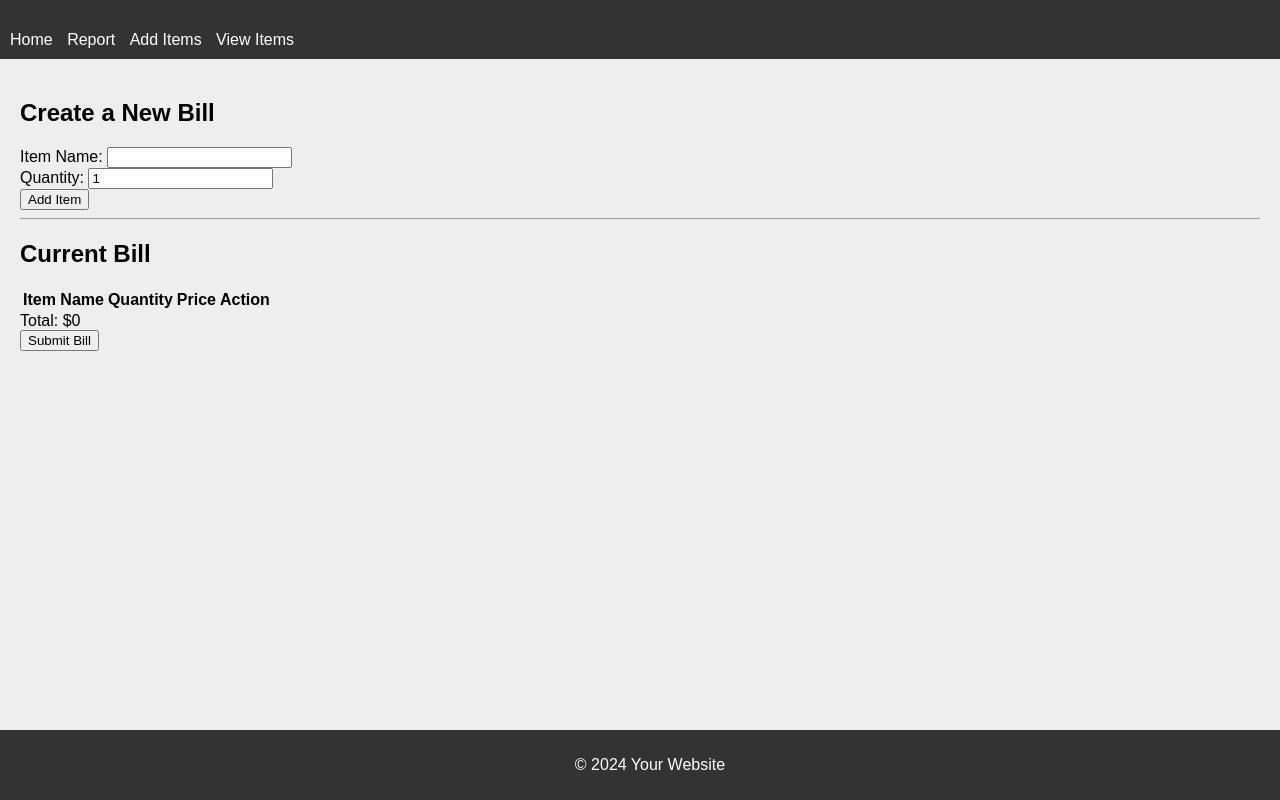
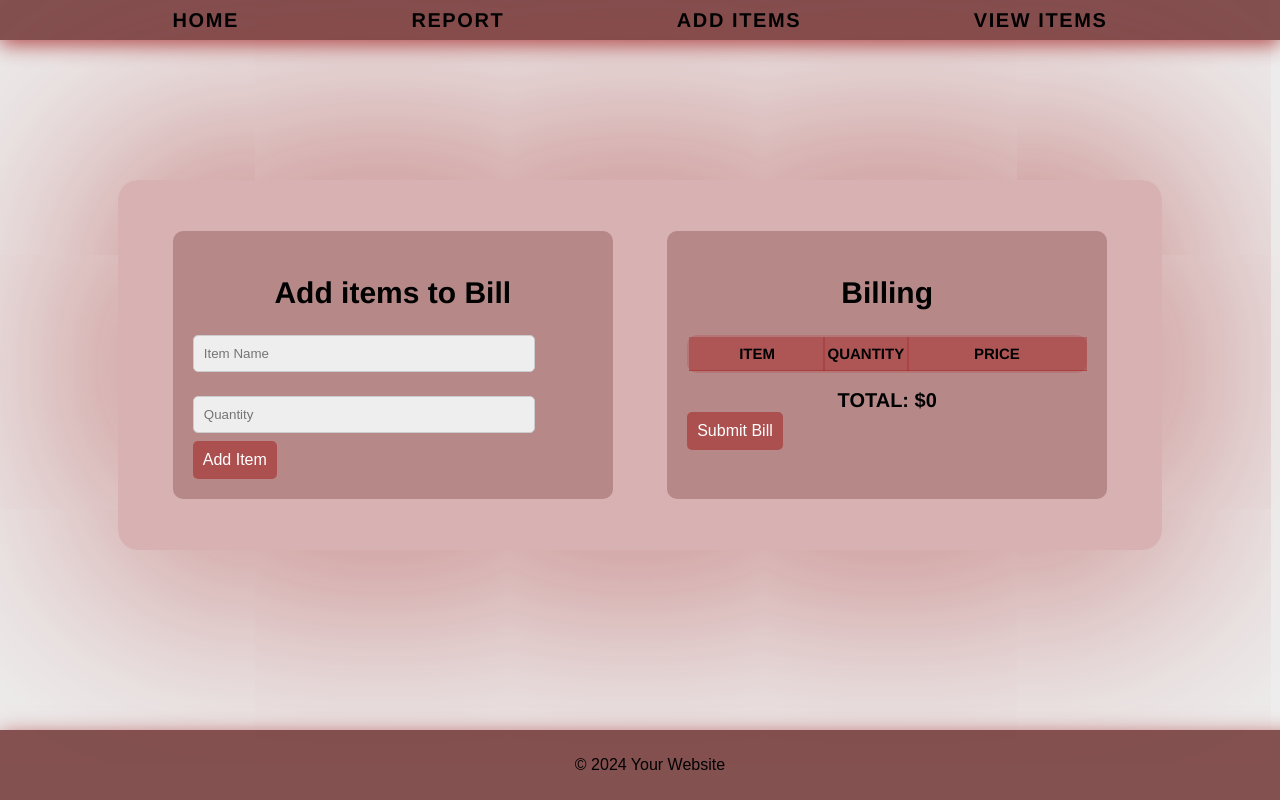
Before and after one commit to NuthanB/BillingSystem, a Flask app: page / in a window 1280 px wide. Run offline with Flask 3, Linux system fonts and the light colour scheme; lists and menus that the app fills with data are empty.

Commit message:
UI for homepage

```diff
--- a/app/static/css/style.css
+++ b/app/static/css/style.css
@@ -6,25 +6,33 @@ body {
   background-color: #eee;
 }
 
-header {
-  background-color: #333;
-  color: #fff;
-  padding: 10px;
+header,
+footer {
+  background-color: rgba(105, 42, 42, 0.8);
+  box-shadow: 0 5px 20px rgba(165, 42, 42, 0.8);
 }
 
 nav ul {
   list-style-type: none;
   margin: 0;
   padding: 0;
+  display: flex;
+  justify-content: space-evenly;
+  align-items: center;
+  flex-flow: wrap;
+  height: 5vh;
 }
 
 nav ul li {
-  display: inline;
-  margin-right: 10px;
+  text-transform: uppercase;
+  font-family: "Franklin Gothic Medium", "Arial Narrow", Arial, sans-serif;
+  font-size: 20px;
+  font-weight: 600;
+  letter-spacing: 0.1rem;
 }
 
 nav ul li a {
-  color: #fff;
+  color: #000;
   text-decoration: none;
 }
 
@@ -33,8 +41,6 @@ main {
 }
 
 footer {
-  background-color: #333;
-  color: #fff;
   padding: 10px;
   position: fixed;
   bottom: 0;
@@ -87,8 +93,10 @@ footer {
   width: 100%;
 }
 
-input[type="email"], #email,
-input[type="password"] {
+input[type="email"],
+#email,
+input[type="password"],
+.new-bill input {
   margin: 0;
   max-width: 400px;
   width: 300px;
@@ -100,7 +108,8 @@ input[type="password"] {
 }
 
 #login,
-.btn-submit {
+.btn-submit,
+.item-delete {
   padding: 10px;
   border: none;
   border-radius: 5px;
@@ -112,7 +121,8 @@ input[type="password"] {
 }
 
 #login:hover,
-.btn-submit:hover {
+.btn-submit:hover,
+.item-delete:hover {
   background-color: rgba(165, 42, 42, 0.8);
 }
 
@@ -120,3 +130,121 @@ input[type="password"] {
 .signup-section i {
   font-size: 30px;
 }
+
+/* ------------------ HOMEPAGE -------------------------- */
+.billing-home {
+  display: flex;
+  flex-flow: wrap;
+  justify-content: space-evenly;
+  box-shadow: 0 0 500px rgba(165, 42, 42, 1);
+  width: 80%;
+  background-color: rgba(165, 42, 42, 0.3);
+  border-radius: 20px;
+  margin-top: 15vh;
+  margin-inline: auto;
+  padding: 2vw;
+}
+
+.new-bill,
+.current-bill {
+  background-color: rgba(105, 42, 42, 0.3);
+  border-radius: 10px;
+  padding: 20px;
+  max-width: 500px;
+  width: 400px;
+  margin: 2vw;
+}
+
+.new-bill h2,
+.current-bill h2 {
+  font-family: "Franklin Gothic Medium", "Arial Narrow", Arial, sans-serif;
+  text-align: center;
+  font-size: 30px;
+  width: 100%;
+}
+
+.new-bill input,
+.current-bill input {
+  margin-bottom: 1vh;
+  max-width: 80%;
+  width: 100%;
+}
+
+#suggestions {
+  background-color: rgba(165, 42, 42, 0.2);
+  border-radius: 3px;
+  max-width: 60%;
+  margin-bottom: 2vh;
+  margin-top: 0;
+}
+
+.suggestion {
+  margin: 1vh;
+  padding: 10px;
+  border-bottom: 1px solid rgba(165, 42, 42, 0.8);
+  cursor: pointer;
+  text-transform: capitalize;
+  font-family: "Franklin Gothic Medium", "Arial Narrow", Arial, sans-serif;
+  font-weight: 600;
+}
+
+.suggestion:last-child {
+  border: none;
+}
+
+.current-bill .table thead tr {
+  display: grid;
+  grid-template-columns: 3fr 1fr 2fr 2fr;
+}
+
+.current-bill .table thead tr th:nth-child(3) {
+  grid-column: span 2;
+}
+
+.current-bill .table thead tr th,
+.current-bill .table tbody tr td {
+  border-bottom: 1px solid rgba(165, 42, 42, 0.5);
+  width: 100%;
+  font-family: "Franklin Gothic Medium", "Arial Narrow", Arial, sans-serif;
+  text-transform: uppercase;
+  font-size: 15px;
+  padding-top: 1vh;
+  padding-bottom: 1vh;
+  margin-right: 5px;
+}
+
+.current-bill .table thead tr th {
+  background-color: rgba(165, 42, 42, 0.4);
+}
+
+.table {
+  border-radius: 10px;
+  background-color: rgba(165, 42, 42, 0.2);
+  margin-bottom: 2vh;
+}
+
+.current-bill #total {
+  text-align: center;
+  font-family: "Franklin Gothic Medium", "Arial Narrow", Arial, sans-serif;
+  font-size: 20px;
+  font-weight: 600;
+  text-transform: uppercase;
+}
+
+.current-bill .table tbody tr {
+  display: grid;
+  grid-template-columns: 3fr 1fr 2fr 2fr;
+}
+
+.current-bill .table thead tr td:nth-child(3) {
+  grid-column: span 2;
+}
+
+.current-bill .table tbody tr td {
+  text-align: center;
+  width: 100%;
+}
+
+.item-delete {
+  font-size: 6px;
+}
--- a/app/templates/index.html
+++ b/app/templates/index.html
@@ -1,11 +1,11 @@
 <!-- index.html -->
 {% extends 'layout.html' %} {% block title %}Billing System{% endblock %} {%
 block content %}
-<section>
-  <h2>Create a New Bill</h2>
+<section class="billing-home">
+  <div class="new-bill">
+    <h2>Add items to Bill</h2>
     <form id="bill-form" action="{{ url_for('create_bill') }}" method="post">
       <div class="form-group">
-      <label for="item_name">Item Name:</label>
         <input
           type="text"
           id="item_name"
@@ -13,33 +13,34 @@ block content %}
           class="form-control"
           autocomplete="off"
           oninput="getSuggestions(this.value)"
+          placeholder="Item Name"
         />
         <div id="suggestions"></div>
       </div>
       <div class="form-group">
-      <label for="quantity">Quantity:</label>
         <input
           type="number"
           id="quantity"
           name="quantity"
           class="form-control"
           min="1"
-        value="1"
+          placeholder="Quantity"
         />
       </div>
-    <button type="button" onclick="addItemToBill()" class="btn btn-primary">
+      <button class="btn-submit" type="button" onclick="addItemToBill()">
         Add Item
       </button>
     </form>
-  <hr />
-  <h2>Current Bill</h2>
+  </div>
+
+  <div class="current-bill">
+    <h2>Billing</h2>
     <table class="table">
       <thead>
         <tr>
-        <th>Item Name</th>
+          <th>Item</th>
           <th>Quantity</th>
           <th>Price</th>
-        <th>Action</th>
         </tr>
       </thead>
       <tbody id="bill_items">
@@ -47,7 +48,8 @@ block content %}
       </tbody>
     </table>
     <div id="total">Total: $0</div>
-  <button onclick="submitBill()" class="btn btn-success">Submit Bill</button>
+    <button onclick="submitBill()" class="btn-submit">Submit Bill</button>
+  </div>
 </section>
 <script>
   function getSuggestions(keyword) {
@@ -60,6 +62,7 @@ block content %}
         // Populate suggestions div with the received suggestions
         data.forEach((suggestion) => {
           const suggestionElement = document.createElement("div");
+          suggestionElement.classList.add("suggestion");
           suggestionElement.textContent = suggestion;
           suggestionElement.onclick = () => {
             // Set the clicked suggestion as the input value
@@ -106,13 +109,14 @@ block content %}
             var cellDelete = newRow.insertCell(3);
 
             // Populate cells with item details
-            cellName.innerHTML = itemName;
-            cellQuantity.innerHTML = itemQuantity;
-            cellPrice.innerHTML = itemPrice;
+            cellName.textContent = itemName;
+            cellQuantity.textContent = itemQuantity;
+            cellPrice.textContent = itemPrice;
 
             // Create delete button and attach event listener
             var deleteButton = document.createElement("button");
-            deleteButton.innerHTML = "Delete";
+            deleteButton.innerHTML = "&#10006;";
+            deleteButton.classList.add("item-delete");
             deleteButton.onclick = function () {
               deleteItemFromBill(newRow); // Pass newRow as parameter
             };
@@ -131,7 +135,7 @@ block content %}
   function findItemRow(itemName) {
     var table = document.getElementById("bill_items");
     for (var i = 0; i < table.rows.length; i++) {
-      if (table.rows[i].cells[0].innerHTML === itemName) {
+      if (table.rows[i].cells[0].textContent === itemName) {
         return table.rows[i];
       }
     }
--- a/app/templates/layout.html
+++ b/app/templates/layout.html
@@ -15,7 +15,6 @@
   </head>
   <body>
     <header>
-      <h1></h1>
       <nav>
         <ul>
           <li><a href="/">Home</a></li>
```
Lines whose indentation alone changed are shown as unchanged.
